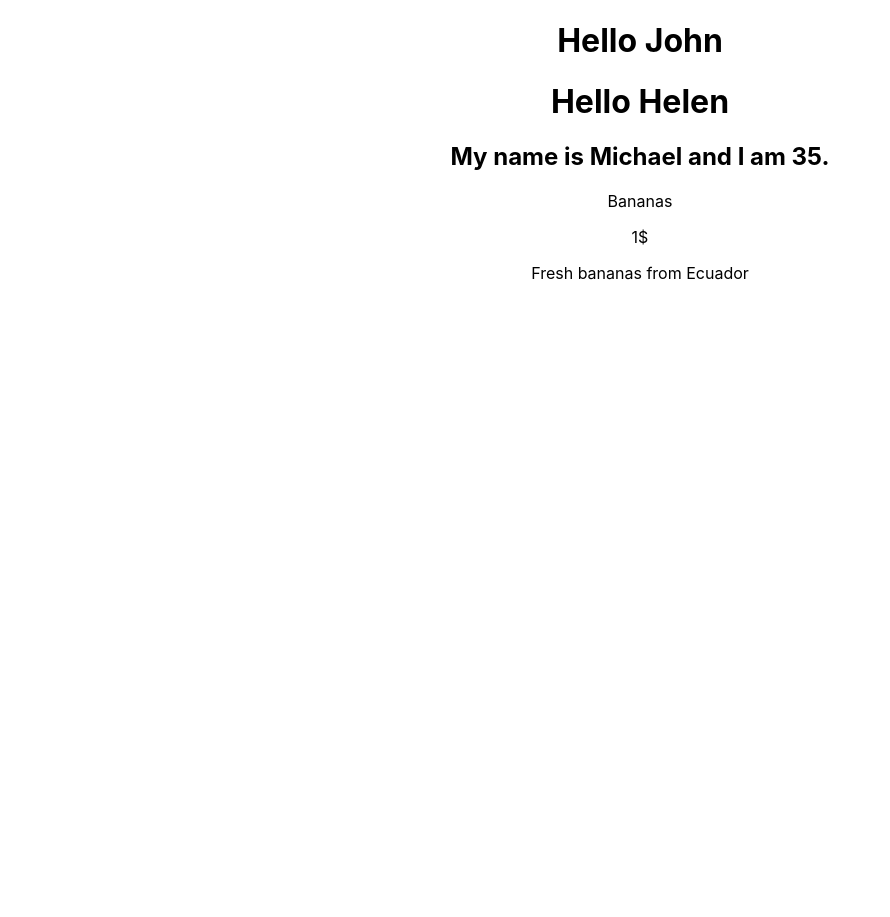
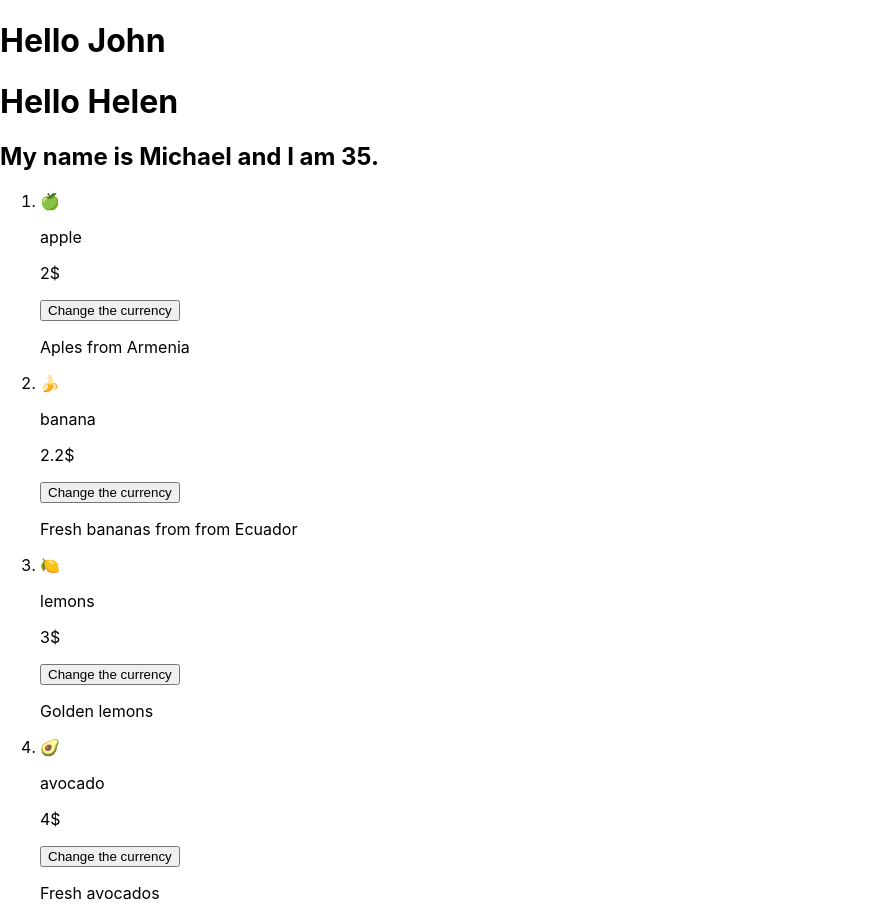
Before and after one commit to khanummarg/reactlesson, a React (Create React App) app: page / in a window 1280 px wide. Shown: the top 917 px of the page, without its empty margins (0-890 px from the left). Before the commit the page ends 800 px from the top, so only its background shows below. Built offline with nearby package versions, Linux system fonts and the light colour scheme.

Commit message:
lesson 7,8,9

```diff
--- a/src/App.js
+++ b/src/App.js
@@ -1,6 +1,7 @@
 // import logo from './logo.svg';
 import './App.css';
 import Product from './Product.js'
+import Todo from './homework-8/Todo.js';
 
 function Greeting(props) {
   return (
@@ -16,10 +17,48 @@ function User(props) {
     <h2>My name is {props.name} and I am {props.age}.</h2>
   )
 }
+const fruits = [
+  {
+    name: 'apple',
+    price: '2$',
+    desc: 'Aples from Armenia',
+    icon: '🍏'
+  },
+  {
+    name: 'banana',
+    price: '2.2$',
+    desc: 'Fresh bananas from from Ecuador',
+    icon: '🍌'
+  },
+  {
+    name: 'lemons',
+    price: '3$',
+    desc: 'Golden lemons',
+    icon: '🍋'
+  },
+  {
+    name: 'avocado',
+    price: '4$',
+    desc: 'Fresh avocados',
+    icon: '🥑'
+  },
+];
 
 function App() {
+
+  const li = fruits.map((fruit, index)=>{
+    return <li key={index}>
+    <Product
+      icon={fruit.icon}
+      name={fruit.name}
+      price={fruit.price}
+      description={fruit.desc}
+    />
+  </li>
+  })
+
   return (
-    <div className="App">
+    <div>
       {/* <header className="App-header">
         <img src={logo} className="App-logo" alt="logo" />
         <p>
@@ -40,11 +79,16 @@ function App() {
         name="Michael"
         age={35}
       />
-      <Product
+      {/* <Product
         name="Bananas"
         price={`1$`}
         description="Fresh bananas from Ecuador"
-      />
+      /> */}
+      <ol>
+        {li}
+      </ol>
+
+      <Todo />
     </div>
   );
 }
--- a/src/Name.js
+++ b/src/Name.js
@@ -1,3 +1,4 @@
+import React from "react";
 
 const Name = (props) => {
     return <p>{props.name}</p>;
--- a/src/Price.js
+++ b/src/Price.js
@@ -1,5 +1,37 @@
-function Price(props) {
-    return <p>{props.price}</p>
+import React, { Component } from "react";
+
+// function Price(props) {
+//     return <p>{props.price}</p>
+// }
+
+class Price extends Component {
+    constructor(props) {
+        super(props);
+        this.state = {
+            price: props.price
+        }
+
+    }
+    changeCurrency = () => {
+        let { price } = this.state;
+        let realPrice = parseFloat(price);
+
+        price = price.includes('$') ? realPrice * 500 + " AMD" : realPrice / 500 + " $";
+
+        this.setState(
+            {
+                price: price
+            }
+        );
+    }
+    render() {
+        const { price } = this.state;
+        return (
+            <div>
+                <p>{price}</p>
+                <button onClick={this.changeCurrency}>Change the currency</button>
+            </div>
+        )
+    }
 }
-
 export default Price;
--- a/src/Product.js
+++ b/src/Product.js
@@ -7,6 +7,7 @@ class Product extends Component {
     render() {
         return (
             <div>
+                <div>{this.props.icon}</div>
                 <Name name={this.props.name} />
                 <Price price={this.props.price} />
                 <Description description={this.props.description} />
--- /dev/null
+++ b/src/homework-8/Todo.css
@@ -0,0 +1,15 @@
+.inputbtn {
+    padding: 10px;
+    font-size: 18px;
+}
+.btn {
+    background-color: green;
+    border:1px solid rgb(1, 49, 1);
+}
+
+.del {
+    margin-left: 10px;
+    background-color: red;
+    border:1px solid red;
+    font-size: 18px;
+}
--- /dev/null
+++ b/src/homework-8/Todo.js
@@ -0,0 +1,63 @@
+import React, { Component } from 'react';
+import './Todo.css';
+
+class Todo extends Component {
+
+    state = {
+        inputValue: '',
+        tasks: []
+
+    };
+
+
+    handleChange = (event) => {
+
+        this.setState({
+            inputValue: event.target.value
+
+        })
+    }
+
+    handleClick = () => {
+
+        const inputValue = this.state.inputValue.trim();
+
+        if (!inputValue) {
+            return;
+        }
+        const tasks = [...this.state.tasks, inputValue];
+        this.setState({
+            tasks: tasks,
+            inputValue: ''
+        });
+    };
+
+    deleteTasks = (index) => {
+        const { tasks } = this.state;
+        tasks.splice(index, 1);
+        this.setState({
+            tasks: tasks
+        })
+    }
+    render() {
+        const { tasks } = this.state;
+        const li = tasks.map((task, index) => {
+            return <li key={index}>{task}
+                <button type="button" className="del" onClick={() => {
+                    this.deleteTasks(index);
+                }}>x</button></li>
+        })
+        return (
+            <div>
+                <input type="text" className="inputbtn" value={this.state.inputValue} onChange={this.handleChange}></input>
+                <button type="button" className="inputbtn btn" onClick={this.handleClick}>Add task</button>
+                <ol>
+                    {li}
+                </ol>
+            </div>
+        )
+    }
+}
+
+
+export default Todo;
```
